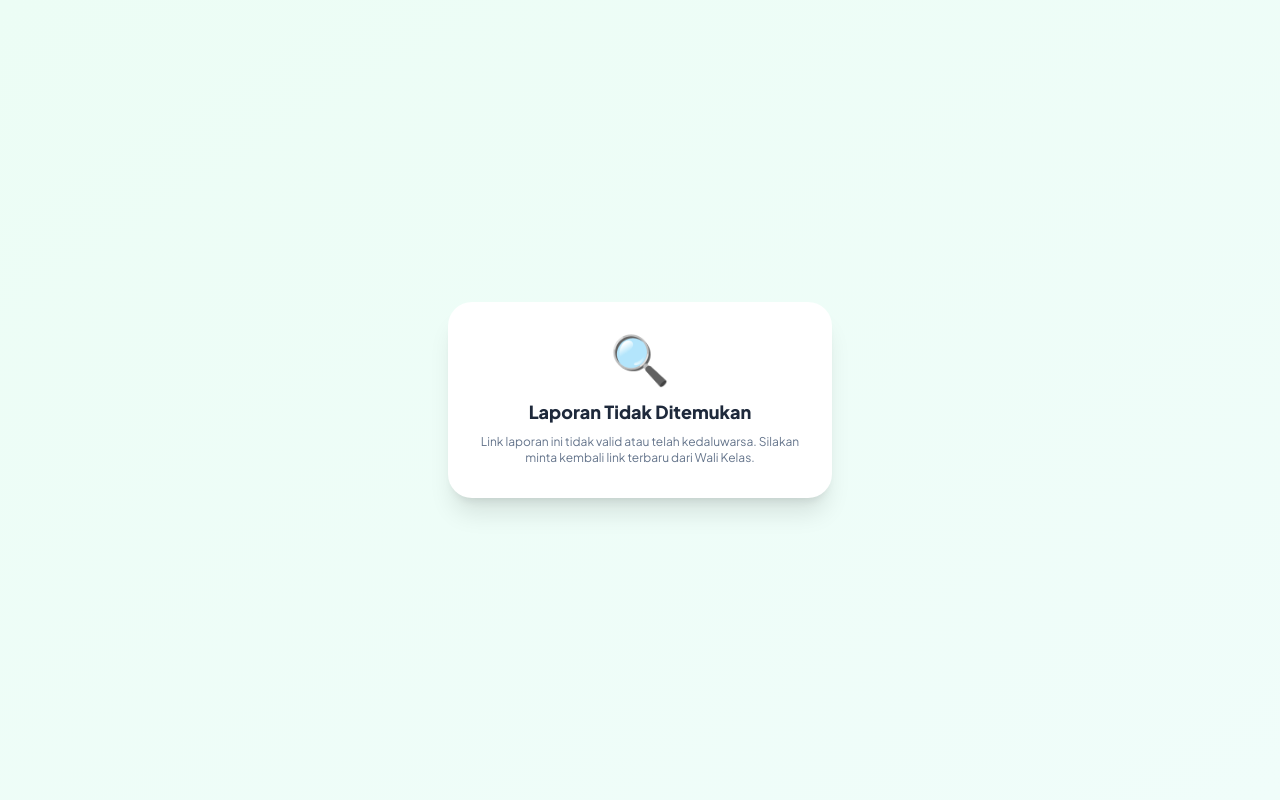
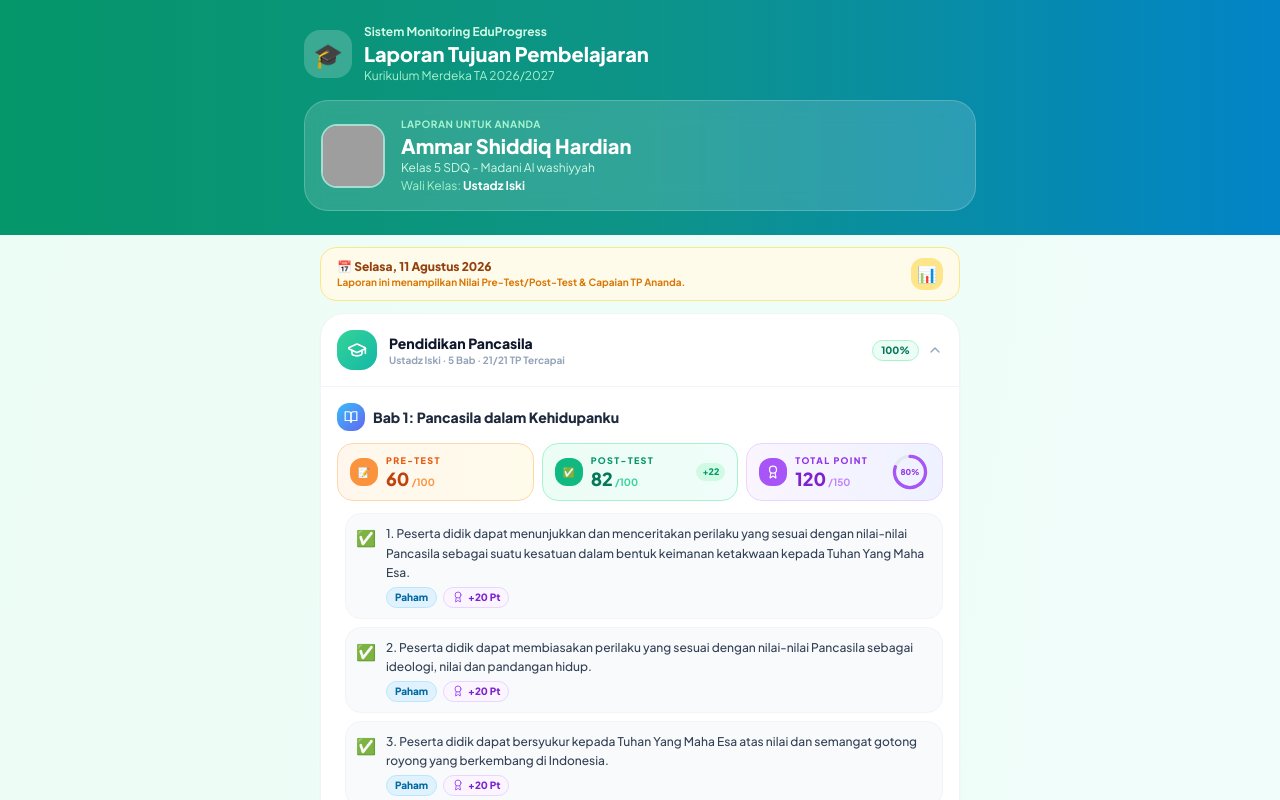
Before and after one commit to tikloklok43-beep/Edupogres, a React (Vite) app: page /ortu/1 in a window 1280 px wide. Shown: the top 800 px of the page. Built offline with nearby package versions, Linux system fonts and the light colour scheme; no server answers; grey boxes are pictures that could not be loaded.

Commit message:
feat: tambahkan short route /o/:id untuk link ultra pendek

```diff
--- a/src/App.jsx
+++ b/src/App.jsx
@@ -86,6 +86,7 @@ export default function App() {
             <Route path="/parent/:studentId" element={<Reports parentAccess={true} />} />
             {/* Halaman Laporan Bersih untuk Orang Tua via Link — TANPA LOGIN & TANPA MENU */}
             <Route path="/ortu/:studentId" element={<ParentView />} />
+            <Route path="/o/:studentId" element={<ParentView />} />
             <Route path="/settings" element={<ProtectedRoute><AppLayout><Settings /></AppLayout></ProtectedRoute>} />
             <Route path="/penyimpanan" element={<ProtectedRoute><AppLayout><PenyimpananPage /></AppLayout></ProtectedRoute>} />
             <Route path="/quiz" element={<ProtectedRoute><AppLayout><QuizPage /></AppLayout></ProtectedRoute>} />
--- a/src/pages/ParentView.jsx
+++ b/src/pages/ParentView.jsx
@@ -36,7 +36,8 @@ export default function ParentView() {
     // Keep legacy links usable when the optional filter is invalid.
   }
 
-  const student = students?.find(s => s.id === studentId) || INITIAL_STUDENTS.find(s => s.id === studentId);
+  const student = students?.find(s => s.id === studentId || s.id === `std-${studentId}`)
+    || INITIAL_STUDENTS.find(s => s.id === studentId || s.id === `std-${studentId}`);
 
   if (!student) {
     return (
```
